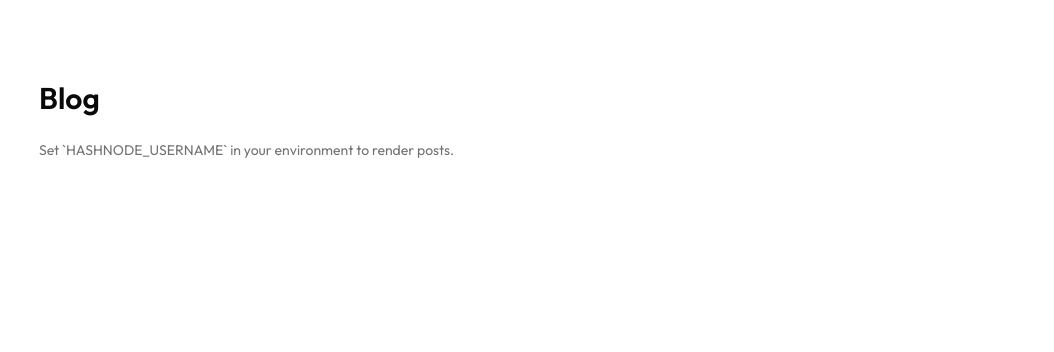
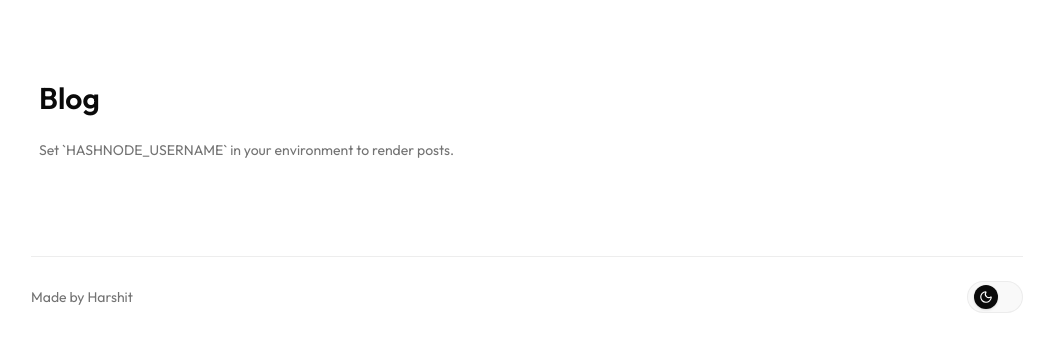
Before and after one commit to HarshitP147/harshit147-portfolio, a Next.js app: page /blog/1 in a window 1280 px wide. Shown: the top 352 px of the page, without its empty margins (113-1167 px from the left). Built offline with nearby package versions, Linux system fonts and the light colour scheme; no server answers; what @apollo/client-integration-nextjs would draw is missing.

Commit message:
Fixing name gradient theme

```diff
--- a/src/app/globals.css
+++ b/src/app/globals.css
@@ -165,7 +165,6 @@
   }
   body {
     @apply bg-background text-foreground;
-    transition: background-color 500ms ease, color 500ms ease;
   }
   html {
     scroll-behavior: smooth;
@@ -183,7 +182,7 @@
   body,
   .icon-card,
   .icon-card img {
-    transition: background-color 500ms ease, color 500ms ease, filter 500ms ease;
+    transition: none;
   }
 }
 
@@ -203,8 +202,7 @@
   pointer-events: none;
   color: transparent;
   background-clip: text;
-  -webkit-background-clip: text;
-  transition: opacity 5000ms cubic-bezier(0.47, 0, 0.75, 0.72);
+
 }
 
 .gradient-blue {
@@ -213,6 +211,15 @@
 
 .gradient-red {
   background-image: linear-gradient(to bottom left, #F52A87, #FD5F00);
+}
+
+.font-apple {
+  font-family: -apple-system, "SF Pro Display", "SF Pro Text", "Helvetica Neue",
+    Helvetica, Arial, sans-serif;
+}
+
+.font-inter {
+  font-family: var(--font-inter), "Inter", system-ui, sans-serif;
 }
 
 @keyframes marquee-left {
--- a/src/app/layout.tsx
+++ b/src/app/layout.tsx
@@ -1,11 +1,12 @@
 import type { Metadata } from "next";
-import { Geist, Geist_Mono, Outfit } from "next/font/google";
+import { Geist, Geist_Mono, Inter, Outfit } from "next/font/google";
 import { cookies } from "next/headers";
 import Script from "next/script";
 import { Analytics } from "@vercel/analytics/react";
 import { SpeedInsights } from "@vercel/speed-insights/next";
 import ApolloWrapper from "@/app/ApolloWrapper";
 import ScrollToTop from "@/components/ScrollToTop";
+import BottomBar from "@/components/BottomBar";
 import "./globals.css";
 
 const outfit = Outfit({ subsets: ["latin"], variable: "--font-sans" });
@@ -17,6 +18,11 @@ const geistSans = Geist({
 
 const geistMono = Geist_Mono({
   variable: "--font-geist-mono",
+  subsets: ["latin"],
+});
+
+const inter = Inter({
+  variable: "--font-inter",
   subsets: ["latin"],
 });
 
@@ -33,7 +39,7 @@ export default async function RootLayout({
   const cookieStore = await cookies();
   const cookieTheme = cookieStore.get("theme")?.value;
   const initialTheme =
-    cookieTheme === "light" || cookieTheme === "dark" ? cookieTheme : "";
+    cookieTheme === "light" || cookieTheme === "dark" ? cookieTheme : undefined;
 
   return (
     <html
@@ -42,7 +48,7 @@ export default async function RootLayout({
       suppressHydrationWarning
     >
       <body
-        className={`${geistSans.variable} ${geistMono.variable} antialiased`}
+        className={`${geistSans.variable} ${geistMono.variable} ${inter.variable} antialiased`}
       >
         <Script id="theme-init" strategy="beforeInteractive">{`
           (function() {
@@ -63,7 +69,10 @@ export default async function RootLayout({
             } catch (e) {}
           })();
         `}</Script>
-        <ApolloWrapper>{children}</ApolloWrapper>
+        <ApolloWrapper>
+          {children}
+        </ApolloWrapper>
+        <BottomBar initialTheme={initialTheme} />
         <ScrollToTop />
         <Analytics />
         <SpeedInsights />
--- a/src/app/page.tsx
+++ b/src/app/page.tsx
@@ -1,20 +1,12 @@
 import NameGradient from "@/components/NameGradient";
 import ModelCanvas from "@/components/ModelCanvas";
 import TechMarquee from "@/components/TechMarquee";
-import ThemeToggle from "@/components/ThemeToggle";
 import HomeLatestBlogs from "@/components/HomeLatestBlogs";
 import HomeFeaturedProjects from "@/components/HomeFeaturedProjects";
 import HomePersonalLinks from "@/components/HomePersonalLinks";
-import { Separator } from "@/components/ui/separator";
 import { sectionShellClassName, sectionTitleClassName } from "@/components/sectionStyles";
-import { cookies } from "next/headers";
 
 export default async function Home() {
-  const cookieStore = await cookies();
-  const cookieTheme = cookieStore.get("theme")?.value;
-  const initialTheme =
-    cookieTheme === "light" || cookieTheme === "dark" ? cookieTheme : undefined;
-
   return (
     <div className="min-h-screen bg-background font-sans text-primary-foreground">
       <div className={sectionShellClassName()}>
@@ -24,8 +16,8 @@ export default async function Home() {
               <p className={sectionTitleClassName()}>
                 Hi, I&apos;m
               </p>
-              <h1 className="max-w-[12ch] text-5xl font-semibold uppercase tracking-[0.08em] sm:max-w-none sm:text-6xl xl:text-7xl">
-                <NameGradient />
+              <h1 className="max-w-[12em] text-3xl font-medium tracking-[0.03em] sm:max-w-none sm:text-7xl xl:text-8xl">
+                <NameGradient className="font-inter" />
               </h1>
             </div>
             <p className="mx-auto max-w-3xl text-center text-base text-muted-foreground xl:mx-0 xl:text-left">
@@ -60,13 +52,6 @@ export default async function Home() {
         </section>
         <HomeFeaturedProjects />
         <HomePersonalLinks />
-        <div className="pb-12">
-          <Separator className="mt-8 bg-border/70" />
-          <div className="mt-6 flex w-full items-center justify-between gap-4">
-            <p className="text-sm text-muted-foreground">Made by Harshit</p>
-            <ThemeToggle initialTheme={initialTheme} />
-          </div>
-        </div>
       </div>
     </div>
   );
--- a/src/components/BlogPostDetailApolloLogger.tsx
+++ b/src/components/BlogPostDetailApolloLogger.tsx
@@ -287,24 +287,10 @@ export default function BlogPostDetailApolloLogger({
     <div className="flex w-full flex-col items-start gap-6 text-foreground">
       <div className="flex w-full items-center justify-between text-xs text-muted-foreground">
         <GoBackButton onClick={() => router.back()} />
-        {post.url ? (
-          <a
-            href={post.url}
-            target="_blank"
-            rel="noreferrer"
-            className="inline-flex items-center gap-1 font-medium text-foreground hover:underline"
-          >
-            View on Hashnode
-            <ArrowUpRight className="size-3.5" />
-          </a>
-        ) : null}
       </div>
       <article className="mx-auto flex w-full max-w-3xl flex-col gap-10">
         <header className="space-y-6">
           <div className="space-y-4">
-            <p className="text-xs uppercase tracking-[0.3em] text-muted-foreground">
-              Blog Post
-            </p>
             <h1 className="text-3xl font-semibold leading-tight md:text-4xl">
               {post.title}
             </h1>
--- /dev/null
+++ b/src/components/BottomBar.tsx
@@ -0,0 +1,25 @@
+import ThemeToggle from "@/components/ThemeToggle";
+import { sectionShellClassName } from "@/components/sectionStyles";
+import { Separator } from "@/components/ui/separator";
+
+type ThemeMode = "light" | "dark";
+
+export default function BottomBar({
+  initialTheme,
+}: {
+  initialTheme?: ThemeMode;
+}) {
+  return (
+    <footer>
+      <div className={sectionShellClassName()}>
+        <div className="pb-12">
+          <Separator className="mt-8 bg-border/70" />
+          <div className="mt-6 flex w-full items-center justify-between gap-4">
+            <p className="text-sm text-muted-foreground">Made by Harshit</p>
+            <ThemeToggle initialTheme={initialTheme} />
+          </div>
+        </div>
+      </div>
+    </footer>
+  );
+}
--- a/src/components/ModelCanvas.tsx
+++ b/src/components/ModelCanvas.tsx
@@ -151,7 +151,7 @@ function Scene({
 }
 
 export default function ModelCanvas() {
-  const [sceneVisuals, setSceneVisuals] = useState(getSceneVisuals);
+  const [sceneVisuals, setSceneVisuals] = useState(LIGHT_SCENE_VISUALS);
 
   useEffect(() => {
     const root = document.documentElement;
@@ -194,7 +194,7 @@ export default function ModelCanvas() {
         className="absolute inset-0"
         style={{
           background:
-            `linear-gradient(to bottom, ${sceneVisuals.skyColor} 0%, ${sceneVisuals.skyColor} 49%, ${SCENE_FLOOR_COLOR} 49%, ${SCENE_FLOOR_COLOR} 100%)`,
+            "linear-gradient(to bottom, var(--scene-sky) 0%, var(--scene-sky) 49%, var(--scene-floor) 49%, var(--scene-floor) 100%)",
         }}
       />
       <Canvas
--- a/src/components/NameGradient.tsx
+++ b/src/components/NameGradient.tsx
@@ -8,38 +8,30 @@ type NameGradientProps = {
 };
 
 export default function NameGradient({
-  text = "HARSHIT PANDIT",
+  text = "Harshit Pandit",
   className = "",
 }: NameGradientProps) {
-  const [isBlueTheme, setIsBlueTheme] = useState(true);
+  const [theme, setTheme] = useState<"light" | "dark">("light");
 
   useEffect(() => {
-    const interval = setInterval(() => {
-      setIsBlueTheme((prev) => !prev);
-    }, 12000);
+    const root = document.documentElement;
 
-    return () => clearInterval(interval);
+    const updateTheme = () => {
+      const isDark = root.classList.contains("dark");
+      setTheme(isDark ? "dark" : "light");
+    };
+
+    updateTheme();
+    const observer = new MutationObserver(updateTheme);
+    observer.observe(root, { attributes: true, attributeFilter: ["class"] });
+
+    return () => observer.disconnect();
   }, []);
-
-  const textClass = " whitespace-normal xl:whitespace-nowrap";
 
   return (
     <span className={`relative block ${className}`.trim()}>
-      <span className={`${textClass} opacity-0`}>{text}</span>
-      <span
-        aria-hidden="true"
-        className={`gradient-layer gradient-blue ${textClass} ${
-          isBlueTheme ? "opacity-100" : "opacity-0"
-        }`}
-      >
-        {text}
-      </span>
-      <span
-        aria-hidden="true"
-        className={`gradient-layer gradient-red ${textClass} ${
-          isBlueTheme ? "opacity-0" : "opacity-100"
-        }`}
-      >
+      <span className="whitespace-normal xl:whitespace-nowrap">{text}</span>
+      <span className={`gradient-layer  ${theme === "light" ? "gradient-blue" : "gradient-red"} whitespace-normal xl:whitespace-nowrap absolute top-0 left-0`}>
         {text}
       </span>
     </span>
--- a/src/components/ThemeToggle.tsx
+++ b/src/components/ThemeToggle.tsx
@@ -71,8 +71,8 @@ export default function ThemeToggle({
         checked={isDark}
         onCheckedChange={(next) => setTheme(next ? "dark" : "light")}
         aria-label={`Switch to ${isDark ? "light" : "dark"} mode`}
-        className="h-8 w-14 border-border/70 bg-muted/60"
-        thumbClassName="left-1.5 flex h-6 w-6 items-center justify-center bg-foreground text-background shadow-sm p-0"
+        className="h-8 w-14 border-border/70 bg-muted/60 dark:border-black/10 dark:bg-white/90"
+        thumbClassName="left-1.5 flex h-6 w-6 items-center justify-center bg-foreground text-background shadow-sm p-0 dark:bg-black dark:text-white"
         thumbCheckedClassName="translate-x-5"
         thumbChildren={
           isDark ? (
```
